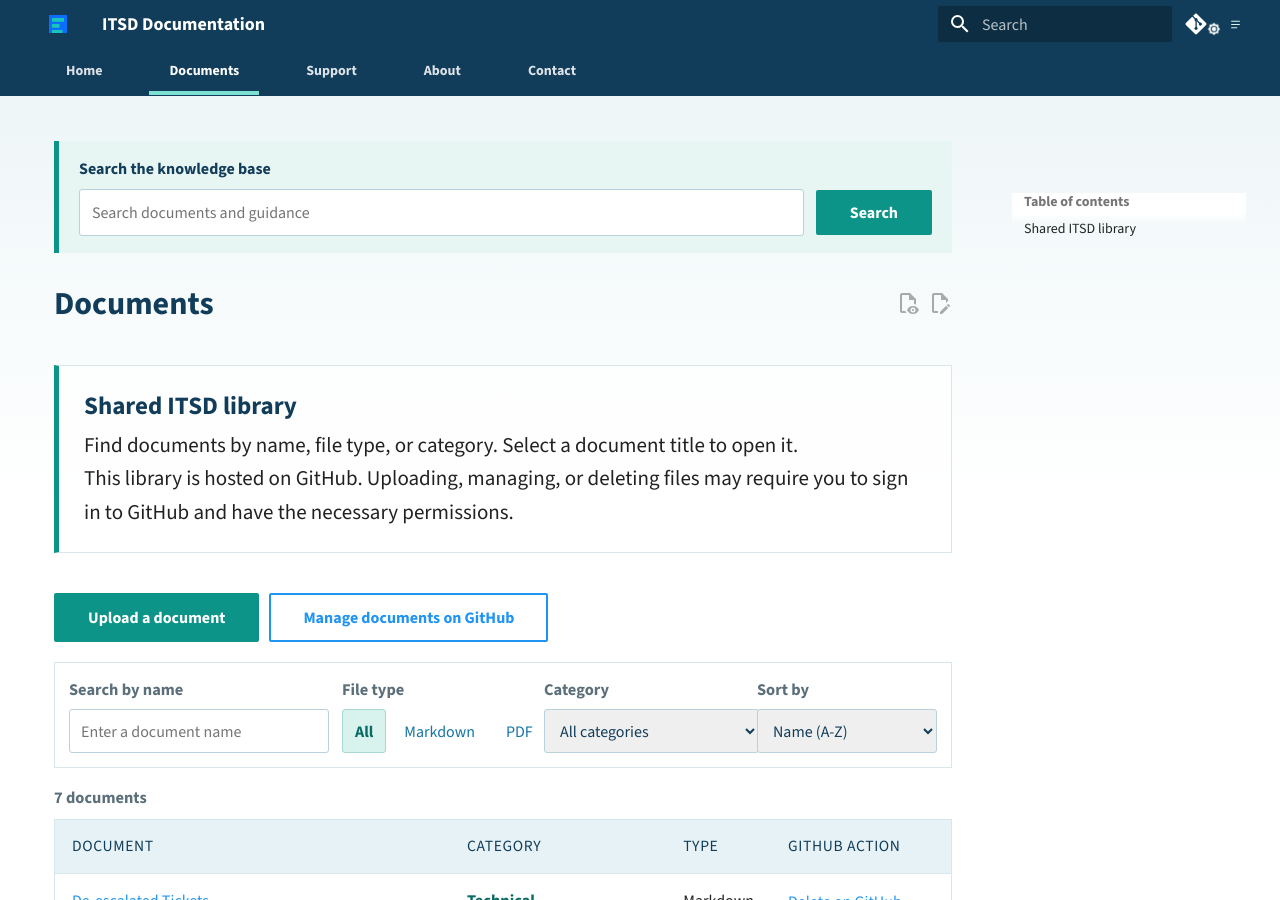
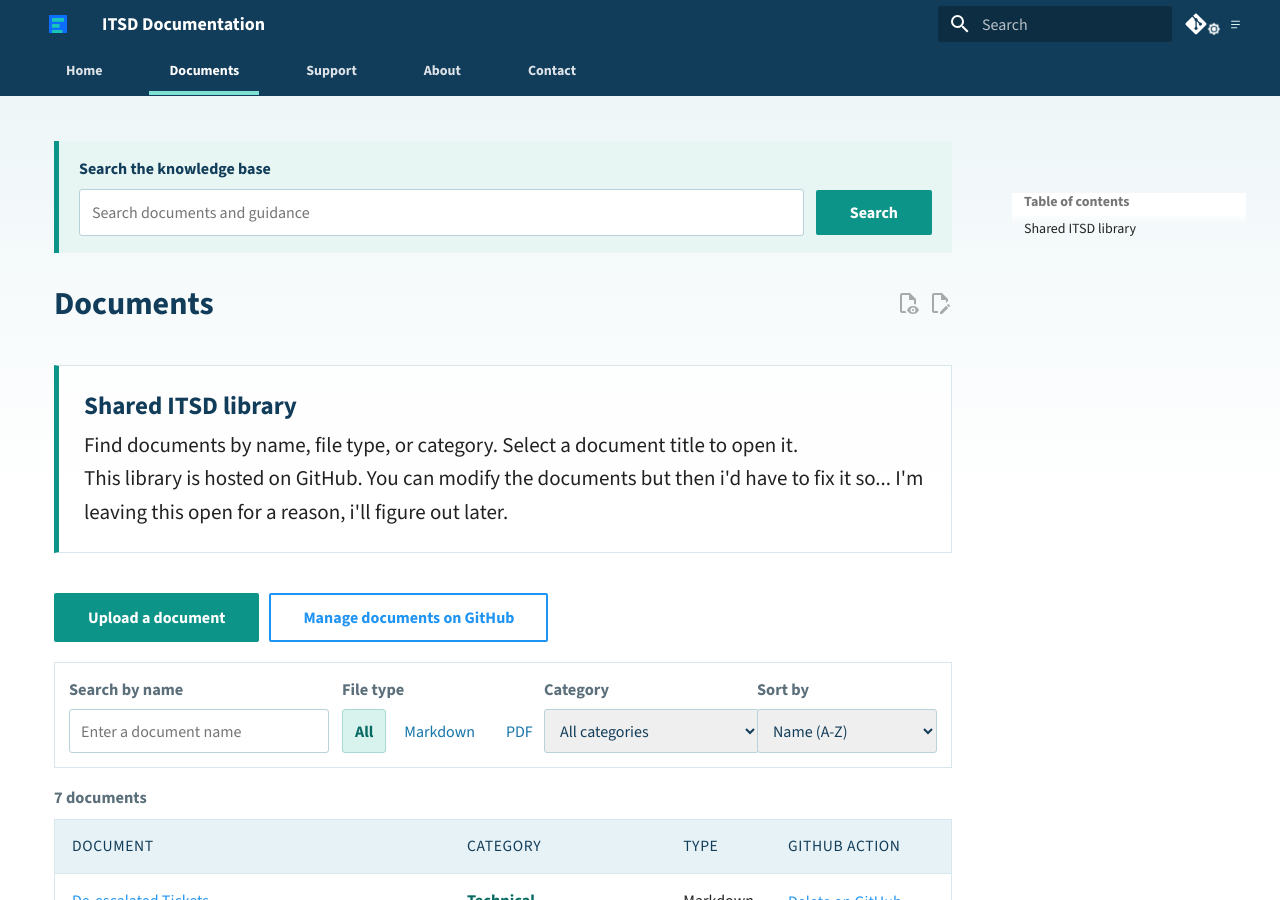
Before and after one commit to dgooding/mkdocs-basic, an MkDocs documentation site: the page built from docs/uploaded-documents.md, in a window 1280 px wide and 900 px high. Built offline with MkDocs 1.6.1 and Material for MkDocs 9.7.7, drawn with Linux system fonts in a browser that asks for light colours; comment, search, counter and statistics services are not loaded.

Commit message:
docs: auto-update 2026-08-27 00:21:57

```diff
--- a/docs/uploaded-documents.md
+++ b/docs/uploaded-documents.md
@@ -6,7 +6,8 @@
 
 Find documents by name, file type, or category. Select a document title to open it.
 
-This library is hosted on GitHub. Uploading, managing, or deleting files may require you to sign in to GitHub and have the necessary permissions.
+This library is hosted on GitHub. You can modify the documents but then i'd have to fix it so...
+I'm leaving this open for a reason, i'll figure out later.
 
 </div>
 
```
